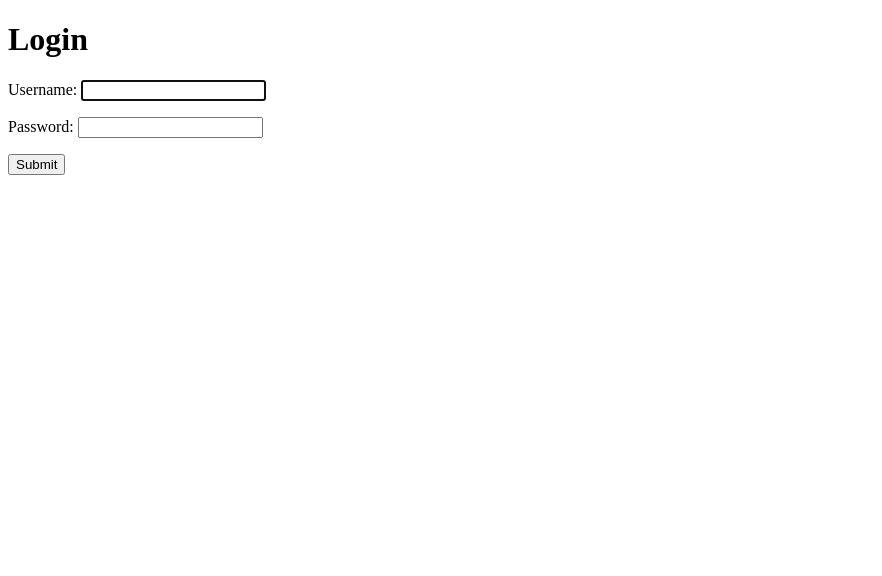
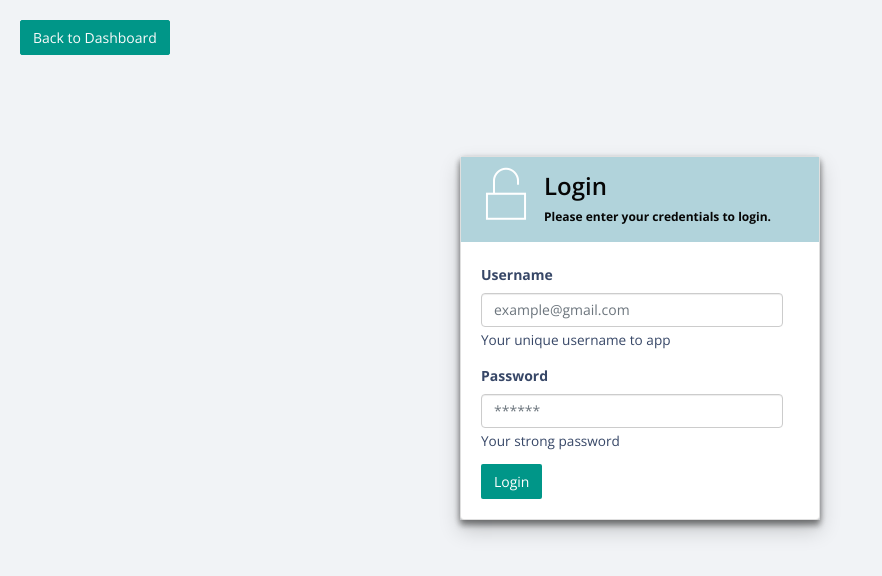
Before and after one commit to dusty-31/Hotel-CRM, a Django app: page /users/login/ in a window 1280 px wide. Shown: the top 576 px of the page, without its empty margins (0-882 px from the left). Run offline with Django 4.2, Linux system fonts and the light colour scheme; some libraries are stand-ins or nearby versions.

Commit message:
Bugs fixed

```diff
--- a/core/settings.py
+++ b/core/settings.py
@@ -129,3 +129,4 @@ DEFAULT_AUTO_FIELD = 'django.db.models.BigAutoField'
 # Users
 
 AUTH_USER_MODEL = 'users.User'
+LOGIN_URL = '/users/login'
--- a/customers/templates/customers/add_customer.html
+++ b/customers/templates/customers/add_customer.html
@@ -1,8 +1,6 @@
 {% extends 'hotels/base.html' %}
 
 {% load static %}
-
-{{ title }}
 
 {% block content %}
     <!-- Content Header (Page header) -->
--- a/customers/templates/customers/list_customers.html
+++ b/customers/templates/customers/list_customers.html
@@ -1,8 +1,6 @@
 {% extends 'hotels/base.html' %}
 
 {% load static %}
-
-{{ title }}
 
 {% block content %}
     <!-- Content Header (Page header) -->
--- a/customers/templates/customers/update_customer.html
+++ b/customers/templates/customers/update_customer.html
@@ -1,8 +1,6 @@
 {% extends 'hotels/base.html' %}
 
 {% load static %}
-
-{{ title }}
 
 {% block content %}
     <!-- Content Header (Page header) -->
--- a/hotels/templates/hotels/base.html
+++ b/hotels/templates/hotels/base.html
@@ -88,9 +88,9 @@
 
                         <div class="dropdown-menu drop_down">
                             <div class="menus">
-                                <a class="dropdown-item" href="#"><i class="fa fa-user"></i> User Profile</a>
+                                <a class="dropdown-item" href="{% url 'users:profile' %}"><i class="fa fa-user"></i> User Profile</a>
                                 <a class="dropdown-item" href="#"><i class="fa fa-inbox"></i> Inbox</a>
-                                <a class="dropdown-item" href="#"><i class="fa fa-sign-out"></i> Signout</a>
+                                <a class="dropdown-item" href="{% url 'users:logout' %}"><i class="fa fa-sign-out"></i> Signout</a>
                             </div>
                         </div>
                     </li>
--- a/hotels/templates/hotels/create_hotel.html
+++ b/hotels/templates/hotels/create_hotel.html
@@ -1,8 +1,6 @@
 {% extends 'hotels/base.html' %}
 
 {% load static %}
-
-{{ title }}
 
 {% block content %}
     <!-- Content Header (Page header) -->
--- a/hotels/templates/hotels/index.html
+++ b/hotels/templates/hotels/index.html
@@ -1,8 +1,6 @@
 {% extends 'hotels/base.html' %}
 
 {% load static %}
-
-{{ title }}
 
 {% block content %}
     <!-- Content Header (Page header) -->
--- a/hotels/templates/hotels/list_hotels.html
+++ b/hotels/templates/hotels/list_hotels.html
@@ -1,8 +1,6 @@
 {% extends 'hotels/base.html' %}
 
 {% load static %}
-
-{{ title }}
 
 {% block content %}
     <!-- Content Header (Page header) -->
--- a/hotels/templates/hotels/update_hotel.html
+++ b/hotels/templates/hotels/update_hotel.html
@@ -1,8 +1,6 @@
 {% extends 'hotels/base.html' %}
 
 {% load static %}
-
-{{ title }}
 
 {% block content %}
     <!-- Content Header (Page header) -->
--- a/hotels/views.py
+++ b/hotels/views.py
@@ -13,7 +13,7 @@ from .services import (
     get_hotel,
 )
 
-
+@login_required
 def index_view(request: HttpRequest) -> HttpResponse:
     context = {
         'title': 'Hotels CRM - Admin Panel'
--- a/users/forms.py
+++ b/users/forms.py
@@ -1,9 +1,19 @@
+from django import forms
 from django.contrib.auth.forms import AuthenticationForm
 
 from .models import User
 
 
 class UserLoginForm(AuthenticationForm):
+    username = forms.CharField(widget=forms.TextInput(attrs={
+        'class': 'form-control',
+        'placeholder': 'example@gmail.com',
+    }))
+    password = forms.CharField(widget=forms.PasswordInput(attrs={
+        'class': 'form-control',
+        'placeholder': '******',
+    }))
+
     class Meta:
         model = User
         fields = ['username', 'password']
--- a/users/templates/users/login.html
+++ b/users/templates/users/login.html
@@ -1,16 +1,71 @@
+{% load static %}
 
 <!DOCTYPE html>
 <html lang="en">
 <head>
-    <meta charset="UTF-8">
-    <title>Login</title>
+    <meta charset="utf-8">
+    <meta http-equiv="X-UA-Compatible" content="IE=edge">
+    <meta name="viewport" content="width=device-width, initial-scale=1">
+
+    <title>{{ title }}</title>
+
+    <!-- Favicon and touch icons -->
+    <link rel="shortcut icon" href="{% static 'dist/img/ico/favicon.png' %}" type="image/x-icon">
+    <!-- Bootstrap -->
+    <link href="{% static 'bootstrap/css/bootstrap.min.css' %}" rel="stylesheet"/>
+    <!-- Pe-icon-7-stroke -->
+    <link href="{% static 'pe-icon-7-stroke/css/pe-icon-7-stroke.css' %}" rel="stylesheet"/>
+    <!-- style css -->
+    <link href="{% static 'dist/css/stylecrm.css' %}" rel="stylesheet"/>
 </head>
 <body>
-<h1>Login</h1>
-<form method="post" action="{% url 'users:login' %}">
-    {% csrf_token %}
-    {{ form.as_p }}
-    <input type="submit" value="Submit">
-</form>
+<!-- Content Wrapper -->
+<div class="login-wrapper">
+    <div class="back-link">
+        <a href="{% url 'index' %}" class="btn btn-add">Back to Dashboard</a>
+    </div>
+    <div class="container-center">
+        <div class="login-area">
+            <div class="card panel-custom">
+                <div class="card-heading custom_head">
+                    <div class="view-header">
+                        <div class="header-icon">
+                            <i class="pe-7s-unlock"></i>
+                        </div>
+                        <div class="header-title">
+                            <h3>Login</h3>
+                            <small><strong>Please enter your credentials to login.</strong></small>
+                        </div>
+                    </div>
+                </div>
+                <div class="card-body">
+                    <form method="post" action="{% url 'users:login' %}" id="loginForm">
+                        {% csrf_token %}
+                        <div class="form-group">
+                            <label class="control-label" for="{{ form.username.id_for_label }}">Username</label>
+                            {{ form.username }}
+                            <span class="help-block small">Your unique username to app</span>
+                        </div>
+                        <div class="form-group">
+                            <label class="control-label" for="password">Password</label>
+                            {{ form.password }}
+                            <span class="help-block small">Your strong password</span>
+                        </div>
+                        <div>
+                            <button class="btn green_btn">Login</button>
+                        </div>
+                    </form>
+                </div>
+            </div>
+        </div>
+    </div>
+</div>
+<!-- /.content-wrapper -->
+<!-- jQuery -->
+<script src="{% static 'plugins/jQuery/jquery-1.12.4.min.js' %}"></script>
+<!-- Bootstrap proper -->
+<script src="{% static 'bootstrap/js/popper.min.js' %}"></script>
+<!-- Bootstrap -->
+<script src="{% static 'bootstrap/js/bootstrap.min.js' %}"></script>
 </body>
 </html>
--- a/users/views.py
+++ b/users/views.py
@@ -32,6 +32,7 @@ def user_login_view(request: HttpRequest) -> HttpResponse:
     return render(request=request, template_name='users/login.html', context=context)
 
 
+@login_required
 def logout_view(request: HttpRequest) -> HttpResponseRedirect:
     auth.logout(request=request)
     return HttpResponseRedirect(reverse('index'))
```
